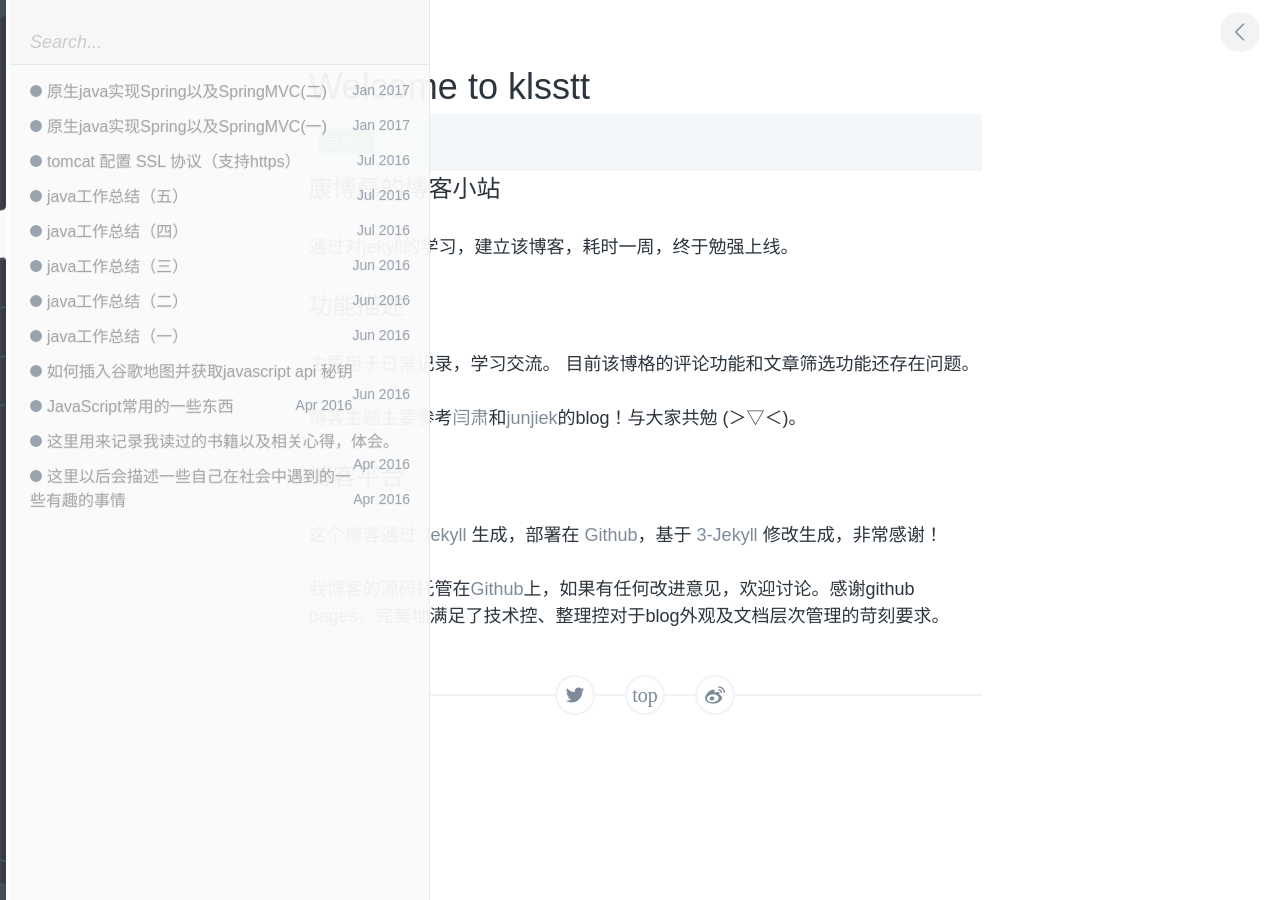
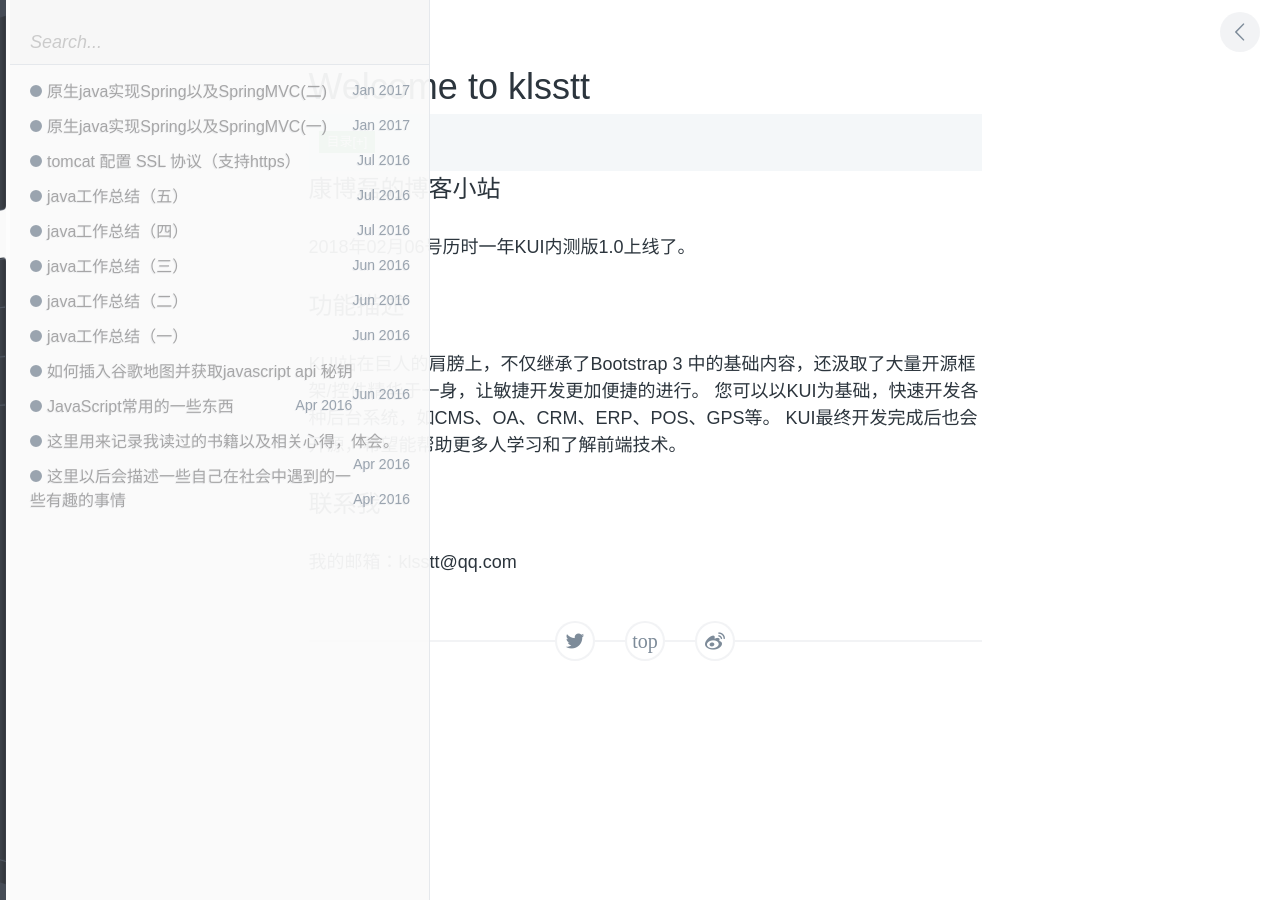
Before and after one commit to klsstt/klsstt.github.io, a Jekyll site: the page built from index.md, in a window 1280 px wide. Built offline with Jekyll 4.4.1, drawn with Linux system fonts in a browser that asks for light colours; comment, search, counter and statistics services are not loaded.

Commit message:
Update index.md

```diff
--- a/index.md
+++ b/index.md
@@ -5,16 +5,14 @@ title: Welcome to klsstt
 
 ## 康博磊的博客小站
 
-通过对jekyll的学习，建立该博客，耗时一周，终于勉强上线。
+2018年02月06号历时一年KUI内测版1.0上线了。
 
 ## 功能描述
-主要用于日常记录，学习交流。
-目前该博格的评论功能和文章筛选功能还存在问题。
 
-博客主题主要参考[闫肃](http://yansu.org/)和[junjiek](https://github.com/junjiek/junjiek.github.io)的blog！与大家共勉 (＞▽＜)。
+KUI站在巨人的肩膀上，不仅继承了Bootstrap 3 中的基础内容，还汲取了大量开源框架/控件精华于一身，让敏捷开发更加便捷的进行。
+您可以以KUI为基础，快速开发各种后台系统，如CMS、OA、CRM、ERP、POS、GPS等。
+KUI最终开发完成后也会开源，希望能帮助更多人学习和了解前端技术。
 
-## 博客平台
+## 联系我
 
-这个博客通过 [Jekyll](http://jekyllrb.com/) 生成，部署在 [Github](https://pages.github.com)，基于 [3-Jekyll](https://github.com/P233/3-Jekyll) 修改生成，非常感谢！
-
-我博客的源码托管在[Github](https://github.com/klsstt)上，如果有任何改进意见，欢迎讨论。感谢github pages，完美地满足了技术控、整理控对于blog外观及文档层次管理的苛刻要求。
+我的邮箱：klsstt@qq.com
```
